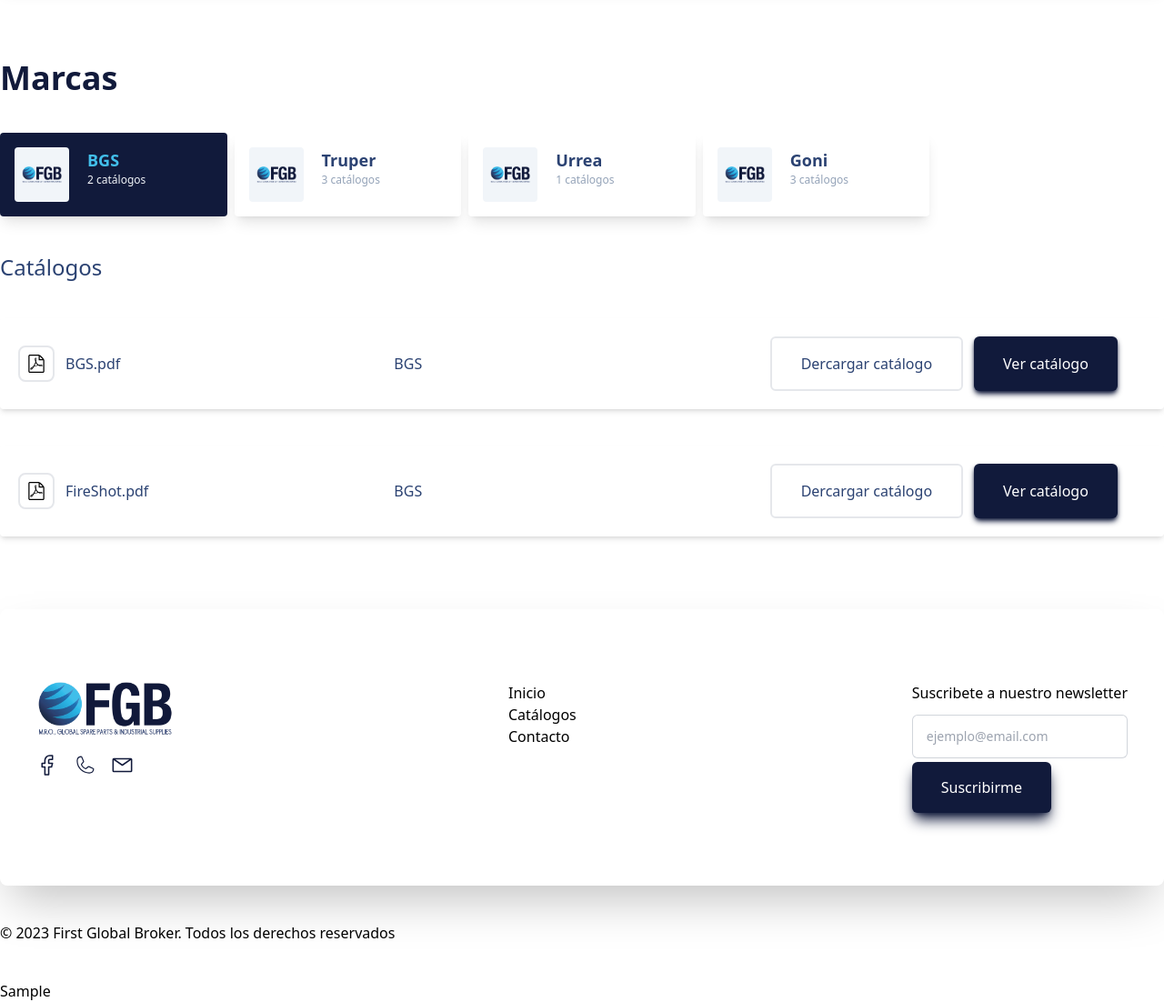
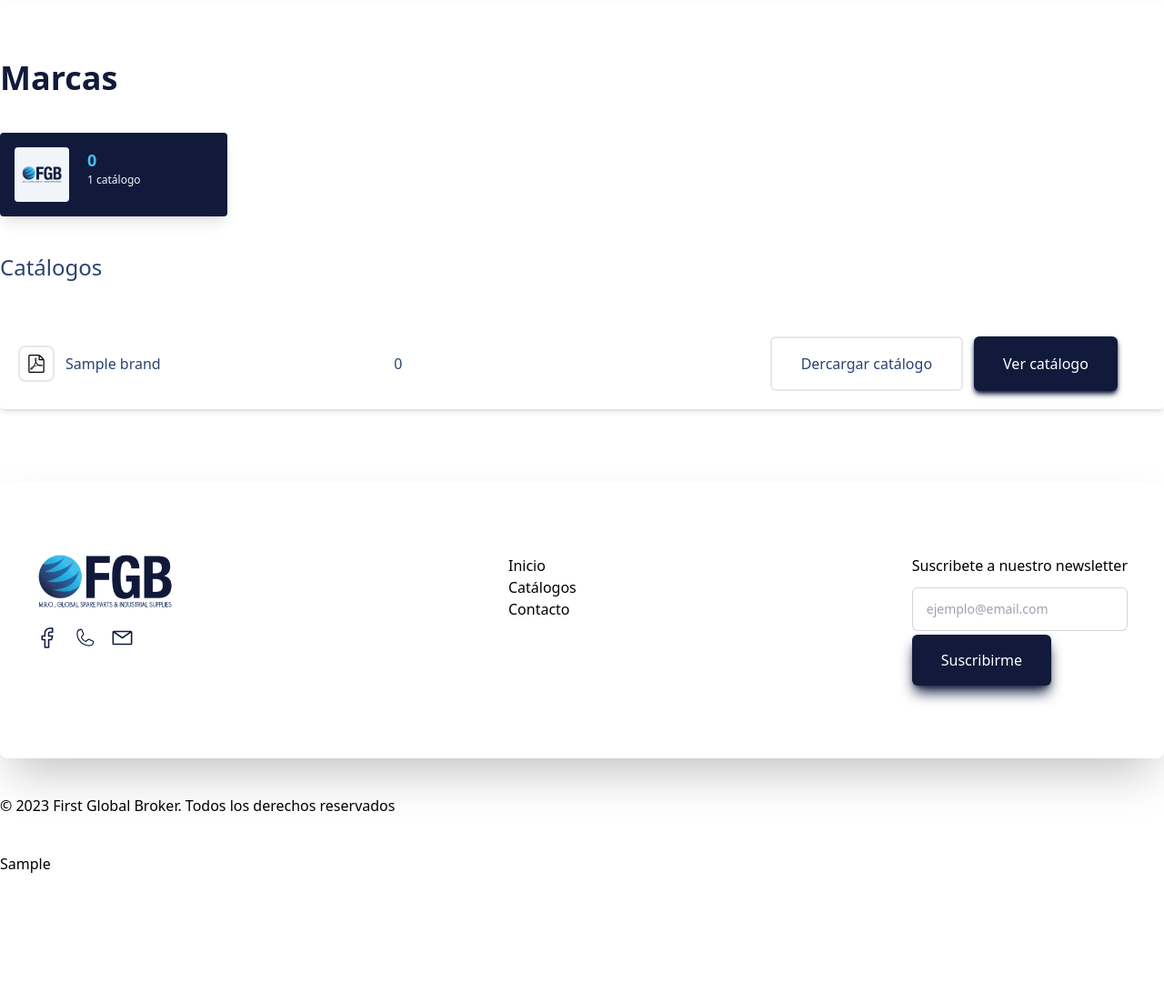
Before and after one commit to Jcarlos-rl/fgb_landing_php, a PHP site: template application/views/catalogue.php in a window 1280 px wide. Shown: the part 158-1260 px from the top of the page at 91% size. After the commit the page ends 1118 px from the top, so only its background shows below. Run offline with PHP 8.4, Linux system fonts and the light colour scheme; the template is opened without the code that fills it: most values are stand-ins (such as "Sample title", 1, 10 or a date in 2020); a stand-in replaces the project's code that opens the database connection; some libraries are stand-ins or nearby versions.

Commit message:
view catalogues in catalogos

```diff
--- a/application/controllers/Dashboard.php
+++ b/application/controllers/Dashboard.php
@@ -22,10 +22,10 @@
 
             $brands = [];
             foreach ($scanDir as $key => $brand) {
-                if(!in_array($brand, array('.', '..'))){
+                if(!in_array($brand, array('.', '..', '.DS_Store'))){
                     $pdfs = scandir($dir . '/' . $brand);
                     foreach ($pdfs as $pdf) {
-                        if(!in_array($pdf, array('.','..'))){
+                        if(!in_array($pdf, array('.','..', '.DS_Store'))){
                             $brands[$brand][] = $pdf;
                         }
                     }
--- a/application/views/catalogue.php
+++ b/application/views/catalogue.php
@@ -2,47 +2,45 @@
     <section class="container mx-auto px-6 md:px-0">
         <h1 class="text-4xl font-bold text-fgb-blue-dark my-10">Marcas</h1>
         <div class="grid grid-cols-3 md:grid-cols-3 lg:grid-cols-5 gap-2">
+            <?php
+                foreach($data['brands'] as $key=>$files){
+                    if($files === reset($data['brands'])){
+                        $firstFile = $files;
+                        $brand = $key;
+            ?>
             <div class="brand_catalogue w-full rounded shadow-lg p-4 flex flex-col gap-3 lg:gap-5 md:flex-row cursor-pointer hover:bg-fgb-blue-dark [&>div>p.text-lg]:hover:text-fgb-blue-light [&>div>p.text-xs]:hover:text-slate-100 bg-fgb-blue-dark">
                 <div class="w-[60px] h-[60px] flex justify-center items-center bg-slate-100 rounded p-2">
-                    <img class="object-contain h-full w-full" src="/logo.webp" alt="Logo">
+                    <img class="object-contain h-full w-full" src="<?= base_url ?>public/images/logo.webp" alt="Logo">
                 </div>
                 <div>
-                    <p class="text-lg font-bold text-fgb-blue-light">BGS</p>
-                    <p class="text-xs text-slate-100">2 catálogos</p>
+                    <p class="text-lg font-bold text-fgb-blue-light" data-id="<?= $key ?>"><?= ucfirst($key) ?></p>
+                    <p class="text-xs text-slate-100"><?php echo (count($files) > 1) ? count($files) . ' catálogos' : count($files) . ' catálogo' ; ?></p>
                 </div>
             </div>
+            <?php
+                    }else{
+            ?>
             <div class="brand_catalogue w-full rounded shadow-lg p-4 flex flex-col gap-3 lg:gap-5 md:flex-row cursor-pointer hover:bg-fgb-blue-dark [&>div>p.text-lg]:hover:text-fgb-blue-light [&>div>p.text-xs]:hover:text-slate-100">
                 <div class="w-[60px] h-[60px] flex justify-center items-center bg-slate-100 rounded p-2">
-                    <img class="object-contain h-full w-full" src="/logo.webp" alt="Logo">
+                    <img class="object-contain h-full w-full" src="<?= base_url ?>public/images/logo.webp" alt="Logo">
                 </div>
                 <div>
-                    <p class="text-lg font-bold text-fgb-blue">Truper</p>
-                    <p class="text-xs text-slate-400">3 catálogos</p>
+                    <p class="text-lg font-bold text-fgb-blue" data-id="<?= $key ?>"><?= ucfirst($key) ?></p>
+                    <p class="text-xs text-slate-400"><?php echo (count($files) > 1) ? count($files) . ' catálogos' : count($files) . ' catálogo' ; ?></p>
                 </div>
             </div>
-            <div class="brand_catalogue w-full rounded shadow-lg p-4 flex flex-col gap-3 lg:gap-5 md:flex-row cursor-pointer hover:bg-fgb-blue-dark [&>div>p.text-lg]:hover:text-fgb-blue-light [&>div>p.text-xs]:hover:text-slate-100">
-                <div class="w-[60px] h-[60px] flex justify-center items-center bg-slate-100 rounded p-2">
-                    <img class="object-contain h-full w-full" src="/logo.webp" alt="Logo">
-                </div>
-                <div>
-                    <p class="text-lg font-bold text-fgb-blue">Urrea</p>
-                    <p class="text-xs text-slate-400">1 catálogos</p>
-                </div>
-            </div>
-            <div class="brand_catalogue w-full rounded shadow-lg p-4 flex flex-col gap-3 lg:gap-5 md:flex-row cursor-pointer hover:bg-fgb-blue-dark [&>div>p.text-lg]:hover:text-fgb-blue-light [&>div>p.text-xs]:hover:text-slate-100">
-                <div class="w-[60px] h-[60px] flex justify-center items-center bg-slate-100 rounded p-2">
-                    <img class="object-contain h-full w-full" src="/logo.webp" alt="Logo">
-                </div>
-                <div>
-                    <p class="text-lg font-bold text-fgb-blue">Goni</p>
-                    <p class="text-xs text-slate-400">3 catálogos</p>
-                </div>
-            </div>
+            <?php
+                    }
+                }
+            ?>
         </div>
     </section>
     <section class="container mx-auto px-6 md:px-0">
         <p class="text-fgb-blue text-2xl font-medium my-10">Catálogos</p>
         <section id="catalogues">
+            <?php
+                foreach ($firstFile as $file) {
+            ?>
             <div class="rounded shadow-md p-5 mb-10">
                 <div class="grid grid-cols-1 md:grid-cols-6 items-center">
                     <div class="flex items-center gap-3 md:col-span-2">
@@ -52,33 +50,18 @@
                                 <path fill="#000000" d="M14.341 3.579c-.347-.473-.831-1.027-1.362-1.558S11.894 1.006 11.421.659C10.615.068 10.224 0 10 0H2.25C1.561 0 1 .561 1 1.25v13.5c0 .689.561 1.25 1.25 1.25h11.5c.689 0 1.25-.561 1.25-1.25V5c0-.224-.068-.615-.659-1.421zm-2.07-.85c.48.48.856.912 1.134 1.271h-2.406V1.595c.359.278.792.654 1.271 1.134zM14 14.75c0 .136-.114.25-.25.25H2.25a.253.253 0 0 1-.25-.25V1.25c0-.135.115-.25.25-.25H10v3.5a.5.5 0 0 0 .5.5H14v9.75z"/>
                             </svg>
                         </div>
-                        <p class="text-fgb-blue font-medium">BGS.pdf</p>
+                        <p class="text-fgb-blue font-medium"><?= $file ?></p>
                     </div>
-                    <p class="md:col-span-1 lg:col-span-2 my-5 md:my-0 font-medium text-fgb-blue">BGS</p>
+                    <p class="md:col-span-1 lg:col-span-2 my-5 md:my-0 font-medium text-fgb-blue"><?= ucfirst($brand) ?></p>
                     <div class="flex gap-3 md:col-span-2">
-                        <a href="/catalogos/BGS.pdf" target="_blank" download="BGS.pdf" class="rounded-md text-fgb-blue border-solid border-2 py-4 px-8">Dercargar catálogo</a>
-                        <button data-id="BGS.pdf" class="viewCatalogue bg-fgb-blue-dark rounded-md text-white py-4 px-8 shadow-md shadow-fgb-blue-dark hover:bg-fgb-blue-light hover:shadow-fgb-blue-light">Ver catálogo</button>
+                        <a href="<?= base_url ?>public/media/catalogues/<?= $brand ?>/<?= $file ?>" target="_blank" download="<?= $file ?>" class="rounded-md text-fgb-blue border-solid border-2 py-4 px-8">Dercargar catálogo</a>
+                        <button data-id="<?= $file ?>" data-brand="<?= $brand ?>" class="viewCatalogue bg-fgb-blue-dark rounded-md text-white py-4 px-8 shadow-md shadow-fgb-blue-dark hover:bg-fgb-blue-light hover:shadow-fgb-blue-light">Ver catálogo</button>
                     </div>
                 </div>
             </div>
-            <div class="rounded shadow-md p-5 mb-10">
-                <div class="grid grid-cols-1 md:grid-cols-6 items-center">
-                    <div class="flex items-center gap-3 md:col-span-2">
-                        <div class="p-2 border-solid border-2 rounded-lg">
-                            <svg width="20" height="20" viewBox="0 0 16 16" xmlns="http://www.w3.org/2000/svg">
-                                <path fill="#000000" d="M13.156 9.211c-.213-.21-.686-.321-1.406-.331a11.754 11.754 0 0 0-1.69.124c-.276-.159-.561-.333-.784-.542c-.601-.561-1.103-1.34-1.415-2.197c.02-.08.038-.15.054-.222c0 0 .339-1.923.249-2.573a.73.73 0 0 0-.044-.184l-.029-.076c-.092-.212-.273-.437-.556-.425l-.171-.005c-.316 0-.573.161-.64.403c-.205.757.007 1.889.39 3.355l-.098.239c-.275.67-.619 1.345-.923 1.94l-.04.077c-.32.626-.61 1.157-.873 1.607l-.271.144c-.02.01-.485.257-.594.323c-.926.553-1.539 1.18-1.641 1.678c-.032.159-.008.362.156.456l.263.132a.792.792 0 0 0 .357.086c.659 0 1.425-.821 2.48-2.662a24.79 24.79 0 0 1 3.819-.908c.926.521 2.065.883 2.783.883c.128 0 .238-.012.327-.036a.558.558 0 0 0 .325-.222c.139-.21.168-.499.13-.795a.531.531 0 0 0-.157-.271zM3.307 12.72c.12-.329.596-.979 1.3-1.556c.044-.036.153-.138.253-.233c-.736 1.174-1.229 1.642-1.553 1.788zm4.169-9.6c.212 0 .333.534.343 1.035s-.107.853-.252 1.113c-.12-.385-.179-.992-.179-1.389c0 0-.009-.759.088-.759zM6.232 9.961c.148-.264.301-.543.458-.839c.383-.724.624-1.29.804-1.755a5.813 5.813 0 0 0 1.328 1.649c.065.055.135.111.207.166c-1.066.211-1.987.467-2.798.779zm6.72-.06c-.065.041-.251.064-.37.064c-.386 0-.864-.176-1.533-.464c.257-.019.493-.029.705-.029c.387 0 .502-.002.88.095s.383.293.318.333z"/>
-                                <path fill="#000000" d="M14.341 3.579c-.347-.473-.831-1.027-1.362-1.558S11.894 1.006 11.421.659C10.615.068 10.224 0 10 0H2.25C1.561 0 1 .561 1 1.25v13.5c0 .689.561 1.25 1.25 1.25h11.5c.689 0 1.25-.561 1.25-1.25V5c0-.224-.068-.615-.659-1.421zm-2.07-.85c.48.48.856.912 1.134 1.271h-2.406V1.595c.359.278.792.654 1.271 1.134zM14 14.75c0 .136-.114.25-.25.25H2.25a.253.253 0 0 1-.25-.25V1.25c0-.135.115-.25.25-.25H10v3.5a.5.5 0 0 0 .5.5H14v9.75z"/>
-                            </svg>
-                        </div>
-                        <p class="text-fgb-blue font-medium">FireShot.pdf</p>
-                    </div>
-                    <p class="md:col-span-1 lg:col-span-2 my-5 md:my-0 font-medium text-fgb-blue">BGS</p>
-                    <div class="flex gap-3 md:col-span-2">
-                        <a href="/catalogos/FireShot.pdf" target="_blank" download="FireShot.pdf" class="rounded-md text-fgb-blue border-solid border-2 py-4 px-8">Dercargar catálogo</a>
-                        <button data-id="FireShot.pdf" class="viewCatalogue bg-fgb-blue-dark rounded-md text-white py-4 px-8 shadow-md shadow-fgb-blue-dark hover:bg-fgb-blue-light hover:shadow-fgb-blue-light">Ver catálogo</button>
-                    </div>
-                </div>
-            </div>
+            <?php
+                }
+            ?>
         </section>
     </section>
     <!-- Modal -->
```
Also changed, not shown: application/controllers/Catalogos.php (+22 -1 lines), public/js/catalogue.js (added, +71 -0 lines).
